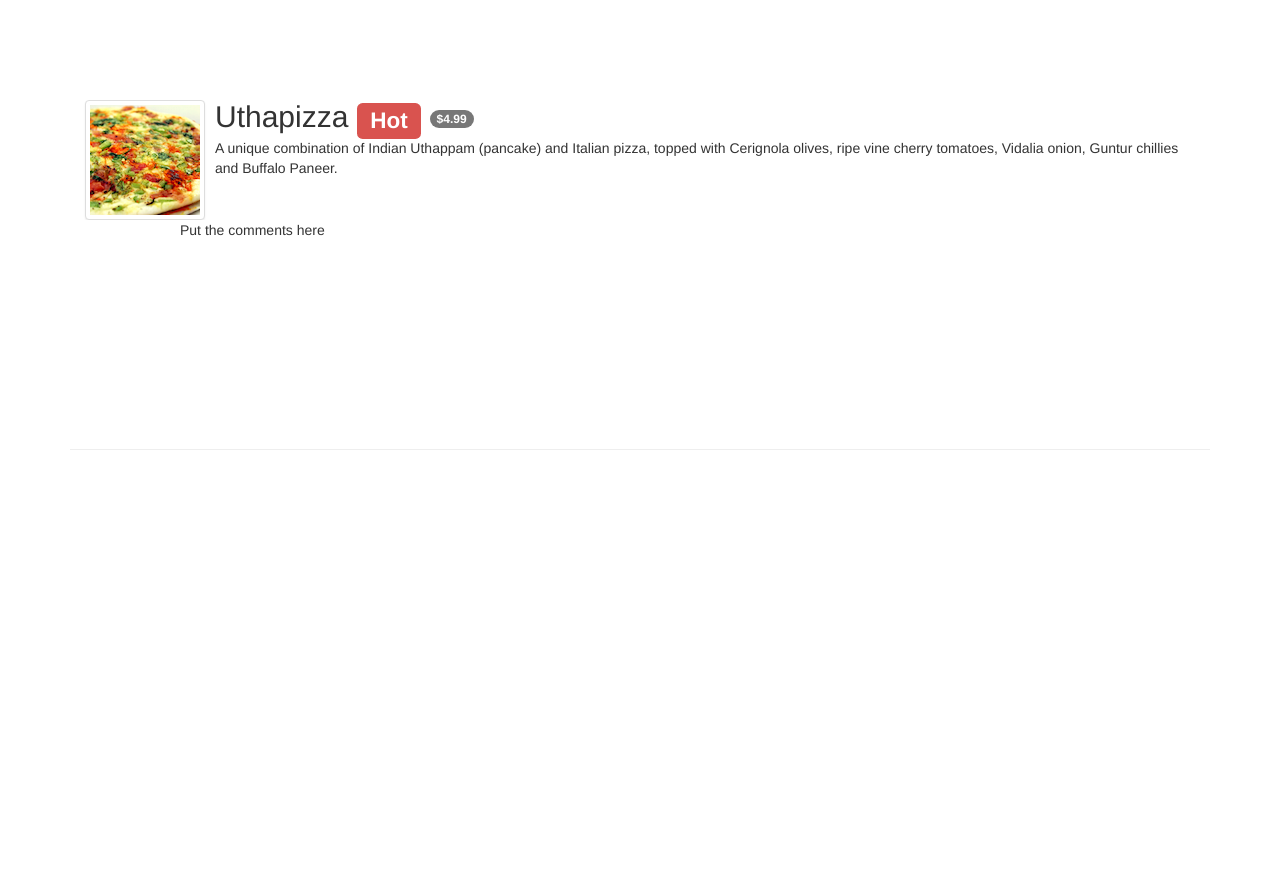
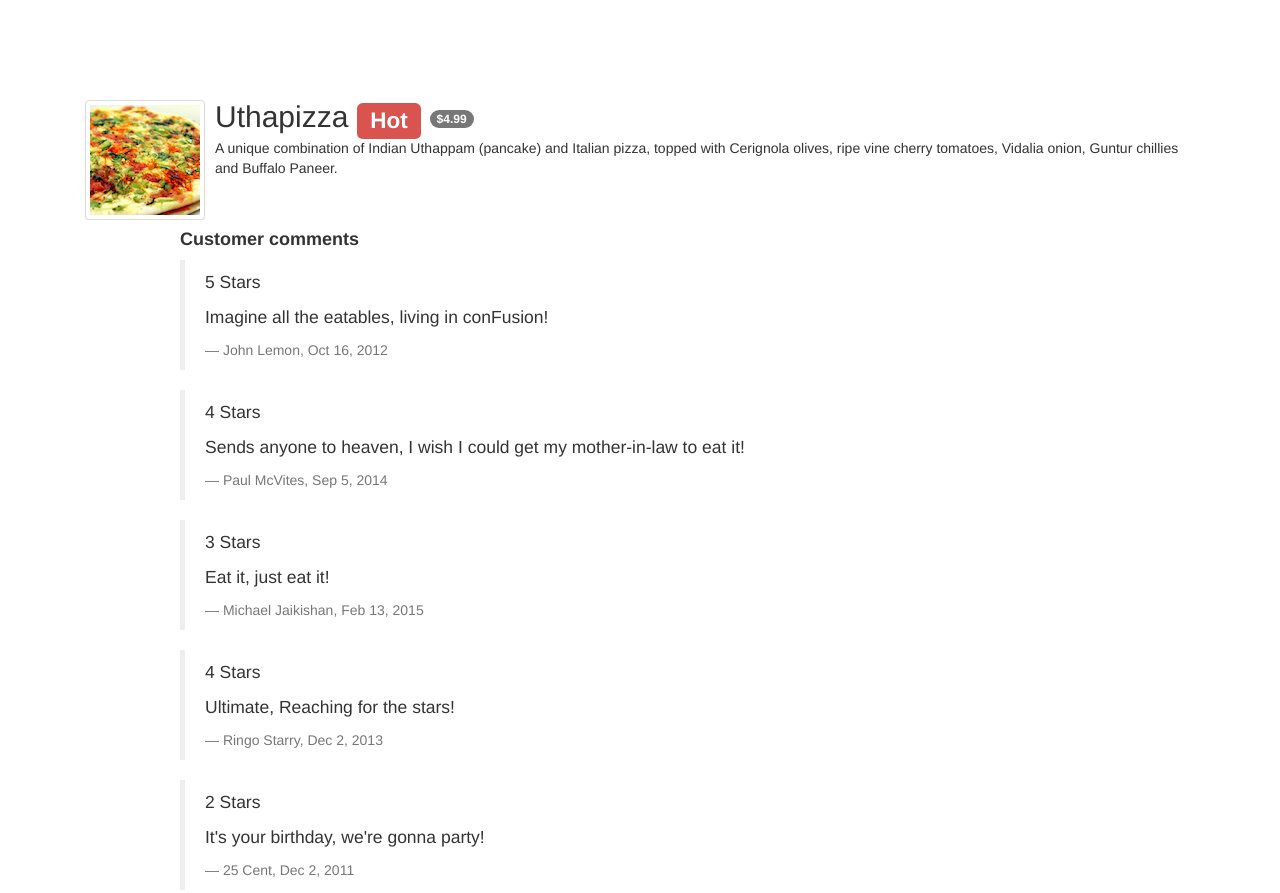
Before and after one commit to mihaitaivli/conFusion, a website: page app/dishdetail.html in a window 1280 px wide. Shown: the top 893 px of the page. Before the commit the page ends 800 px from the top, so only its background shows below. Drawn offline with nearby package versions, Linux system fonts and the light colour scheme.

Commit message:
Display the comments

```diff
--- a/app/dishdetail.html
+++ b/app/dishdetail.html
@@ -42,7 +42,13 @@
             </div>
         </div>
         <div class="col-xs-9 col-xs-offset-1">
-            <p>Put the comments here</p>
+            <h4><strong>Customer comments</strong></h4>
+            <blockquote ng-repeat="comment in ddCtrl.dish.comments">
+                <p>{{comment.rating}} Stars</p>
+                <p>{{comment.comment}}</p>
+                <footer>{{comment.author}}, {{comment.date | date}}</footer>
+
+            </blockquote>
         </div>
     </div>
 
```
